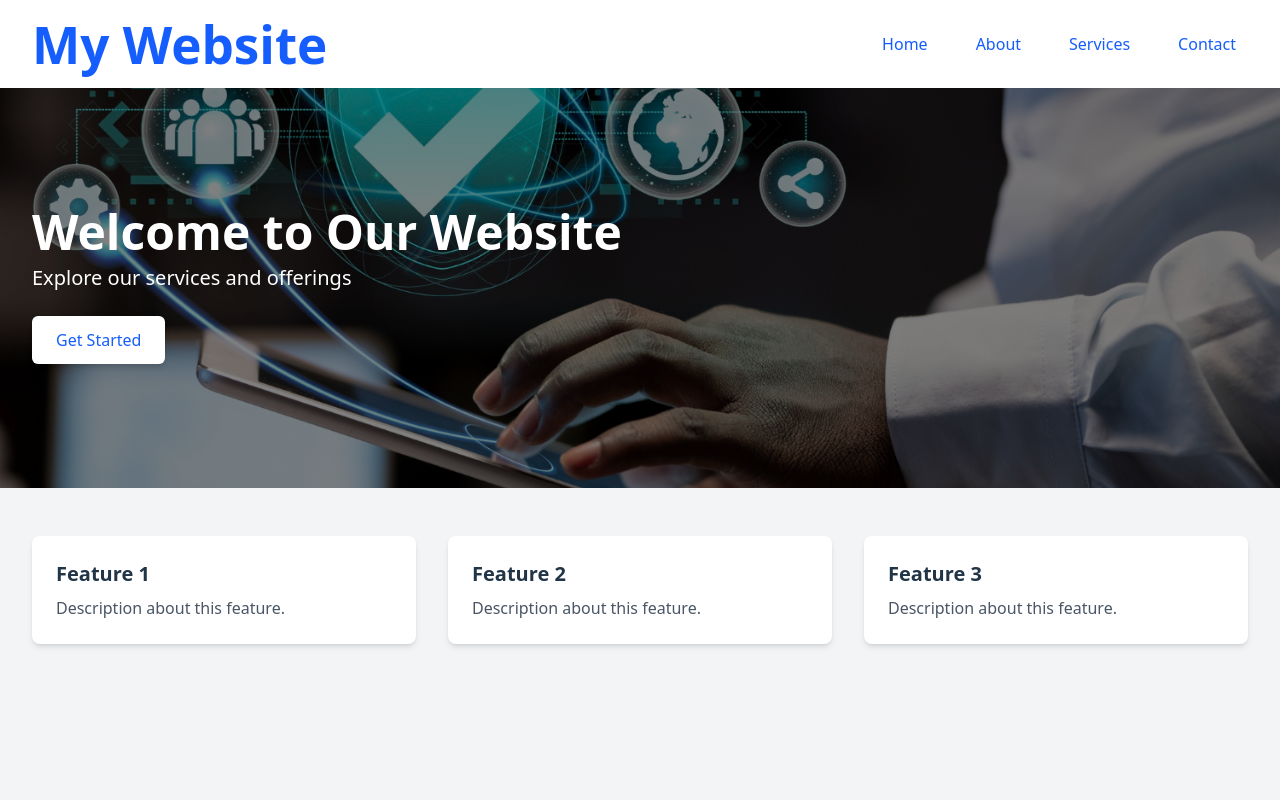
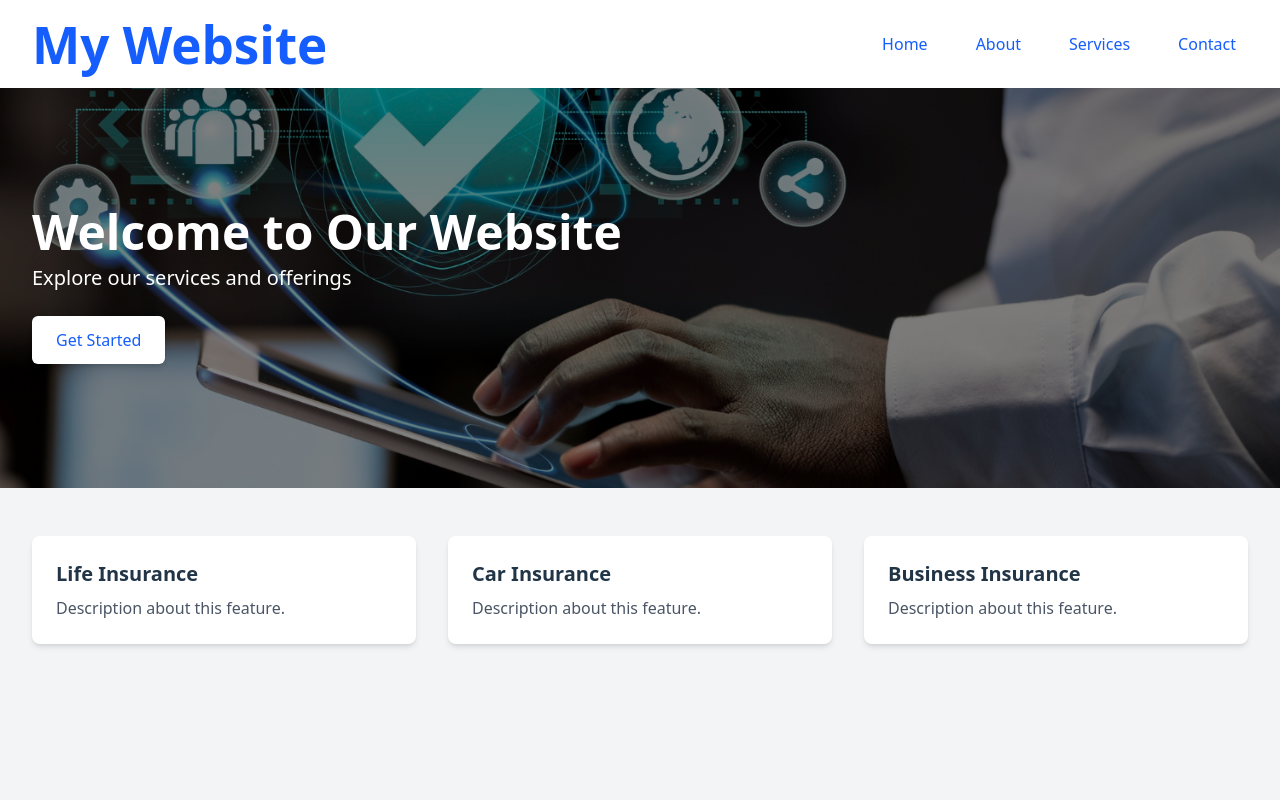
Before and after one commit to kapilpundit/node-vite-react-docker, a React (Vite) app in the folder frontend/: page / in a window 1280 px wide. Shown: the top 800 px of the page. Built offline with nearby package versions, Linux system fonts and the light colour scheme.

Commit message:
Added reusable Features component

```diff
--- /dev/null
+++ b/frontend/src/components/Features.tsx
@@ -0,0 +1,28 @@
+export default function Features() {
+  return (
+    <>
+      <section className="w-full py-12">
+        <div className="max-w-7xl mx-auto grid grid-cols-1 md:grid-cols-3 gap-8 px-8">
+          <div className="bg-white p-6 rounded-lg shadow-md">
+            <h3 className="text-xl font-bold">Life Insurance</h3>
+            <p className="text-gray-600 mt-2">
+              Description about this feature.
+            </p>
+          </div>
+          <div className="bg-white p-6 rounded-lg shadow-md">
+            <h3 className="text-xl font-bold">Car Insurance</h3>
+            <p className="text-gray-600 mt-2">
+              Description about this feature.
+            </p>
+          </div>
+          <div className="bg-white p-6 rounded-lg shadow-md">
+            <h3 className="text-xl font-bold">Business Insurance</h3>
+            <p className="text-gray-600 mt-2">
+              Description about this feature.
+            </p>
+          </div>
+        </div>
+      </section>
+    </>
+  );
+}
--- a/frontend/src/components/TopMenuItems.tsx
+++ b/frontend/src/components/TopMenuItems.tsx
@@ -14,7 +14,7 @@ const TopMenuItems = ({ onClick }: { onClick?: () => void }) => {
         <li
           key={item.path}
           onClick={onClick}
-           className="block px-3 py-3 rounded-md text-blue-600 hover:bg-blue-600 hover:!text-white transition duration-300"
+          className="block px-3 py-3 rounded-md text-blue-600 hover:bg-blue-600 hover:!text-white transition duration-300"
         >
           <Link to={item.path}>{item.label}</Link>
         </li>
--- a/frontend/src/pages/About.tsx
+++ b/frontend/src/pages/About.tsx
@@ -1,5 +1,6 @@
 import React from "react";
 import Banner from "../components/Banner";
+import Features from "../components/Features";
 
 export default function About() {
   return (
@@ -8,28 +9,7 @@ export default function About() {
       <Banner title="Welcome to Our Website" subtitle="About" longText="Learn more about our mission and values" />
 
       {/* Features Section */}
-      <section className="w-full py-12">
-        <div className="max-w-7xl mx-auto grid grid-cols-1 md:grid-cols-3 gap-8 px-8">
-          <div className="bg-white p-6 rounded-lg shadow-md">
-            <h3 className="text-xl font-bold">Feature 1</h3>
-            <p className="text-gray-600 mt-2">
-              Description about this feature.
-            </p>
-          </div>
-          <div className="bg-white p-6 rounded-lg shadow-md">
-            <h3 className="text-xl font-bold">Feature 2</h3>
-            <p className="text-gray-600 mt-2">
-              Description about this feature.
-            </p>
-          </div>
-          <div className="bg-white p-6 rounded-lg shadow-md">
-            <h3 className="text-xl font-bold">Feature 3</h3>
-            <p className="text-gray-600 mt-2">
-              Description about this feature.
-            </p>
-          </div>
-        </div>
-      </section>
+      <Features />
     </div>
   );
 }
--- a/frontend/src/pages/Contact.tsx
+++ b/frontend/src/pages/Contact.tsx
@@ -1,5 +1,6 @@
 import React from "react";
 import Banner from "../components/Banner";
+import Features from "../components/Features";
 
 export default function Contact() {
   return (
@@ -8,28 +9,7 @@ export default function Contact() {
       <Banner title="Welcome to Our Website" subtitle="Contact" longText="Get in touch with us today" />
 
       {/* Features Section */}
-      <section className="w-full py-12">
-        <div className="max-w-7xl mx-auto grid grid-cols-1 md:grid-cols-3 gap-8 px-8">
-          <div className="bg-white p-6 rounded-lg shadow-md">
-            <h3 className="text-xl font-bold">Feature 1</h3>
-            <p className="text-gray-600 mt-2">
-              Description about this feature.
-            </p>
-          </div>
-          <div className="bg-white p-6 rounded-lg shadow-md">
-            <h3 className="text-xl font-bold">Feature 2</h3>
-            <p className="text-gray-600 mt-2">
-              Description about this feature.
-            </p>
-          </div>
-          <div className="bg-white p-6 rounded-lg shadow-md">
-            <h3 className="text-xl font-bold">Feature 3</h3>
-            <p className="text-gray-600 mt-2">
-              Description about this feature.
-            </p>
-          </div>
-        </div>
-      </section>
+      <Features />
     </div>
   );
 }
--- a/frontend/src/pages/Home.tsx
+++ b/frontend/src/pages/Home.tsx
@@ -1,4 +1,5 @@
 import Banner from "../components/Banner";
+import Features from "../components/Features";
 
 const Home = () => {
   return (
@@ -7,22 +8,7 @@ const Home = () => {
       <Banner title="Welcome to Our Website" longText="Explore our services and offerings" />
 
       {/* Features Section */}
-      <section className="w-full py-12">
-        <div className="max-w-7xl mx-auto grid grid-cols-1 md:grid-cols-3 gap-8 px-8">
-          <div className="bg-white p-6 rounded-lg shadow-md">
-            <h3 className="text-xl font-bold">Feature 1</h3>
-            <p className="text-gray-600 mt-2">Description about this feature.</p>
-          </div>
-          <div className="bg-white p-6 rounded-lg shadow-md">
-            <h3 className="text-xl font-bold">Feature 2</h3>
-            <p className="text-gray-600 mt-2">Description about this feature.</p>
-          </div>
-          <div className="bg-white p-6 rounded-lg shadow-md">
-            <h3 className="text-xl font-bold">Feature 3</h3>
-            <p className="text-gray-600 mt-2">Description about this feature.</p>
-          </div>
-        </div>
-      </section>
+      <Features />
 
     </div>
   );
```
